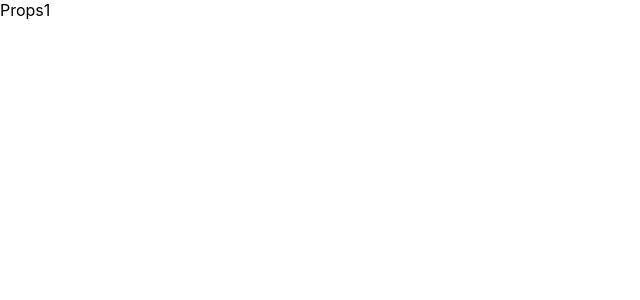
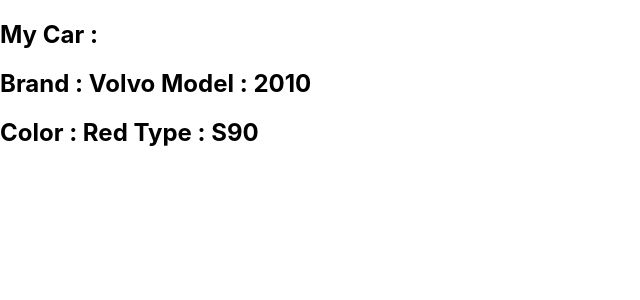
Before and after one commit to Hpekkaya/reactclass1, a React (Create React App) app: page / in a window 1280 px wide. Shown: the top 300 px of the page, without its empty margins (0-640 px from the left). Built offline with nearby package versions, Linux system fonts and the light colour scheme.

Commit message:
Props repeated

```diff
--- /dev/null
+++ b/src/2-Props/Car1.js
@@ -0,0 +1,14 @@
+import React from 'react'
+
+const Car1 = (props) => {
+  return (
+    <div>
+        {/* <h2>My Car brand is {props.brand} and model is {props.model}</h2> */}
+        <h2>My Car :  </h2>
+        <h2> Brand : {props.brand.name} Model : {props.brand.model}  </h2>
+        <h2> Color : {props.brand.color} Type : {props.brand.type}  </h2>
+    </div>
+  )
+}
+
+export default Car1
--- a/src/2-Props/Props1.js
+++ b/src/2-Props/Props1.js
@@ -1,8 +1,24 @@
 import React from 'react'
+import Car1 from './Car1'
 
 const Props1 = () => {
+    // const myElement = <Car1 brand="Ford" model="Mondeo"/>
+    // let var1 = "Tesla", var2 = "Electronics"
+    // const myElement2 = <Car1 brand={var1} model={var2}/>
+
+    const carInfo = {
+        name : "Volvo",
+        model :"2010",
+        color :"Red",
+        type : "S90"
+    }
+    const myElement3 = <Car1 brand={carInfo}/>
   return (
-    <div>Props1</div>
+    <div>
+        {/* {myElement}
+        {myElement2} */}
+        {myElement3}
+    </div>
   )
 }
 
```
